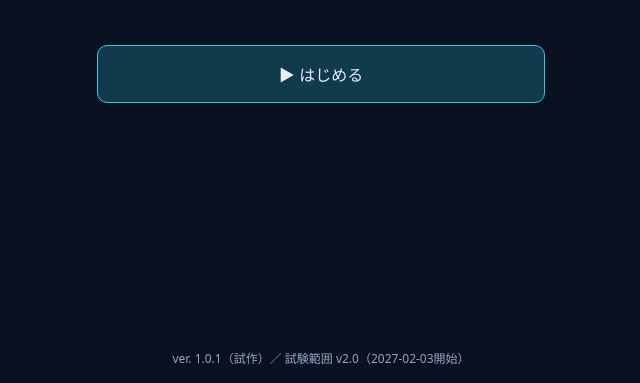
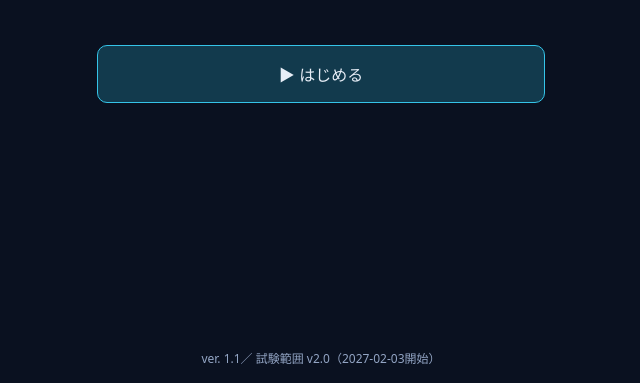
Before and after one commit to ukos/nono-route-301-playground, a plain HTML site: page index.html in a window 1280 px wide. Shown: the part 417-800 px from the top of the page, without its empty margins (319-959 px from the left). Drawn offline with Linux system fonts and the light colour scheme.

Commit message:
ROUTE 301 v1.1: drop the prototype label

```diff
--- a/index.html
+++ b/index.html
@@ -75,7 +75,7 @@
     <div style="margin-top:40px;">
       <button class="btn primary" id="btn-start">▶ はじめる</button>
     </div>
-    <p class="ver">ver. 1.0.1（試作）／ 試験範囲 v2.0（2027-02-03開始）</p>
+    <p class="ver">ver. 1.1／ 試験範囲 v2.0（2027-02-03開始）</p>
   </section>
 
   <!-- メニュー選択 -->
```
